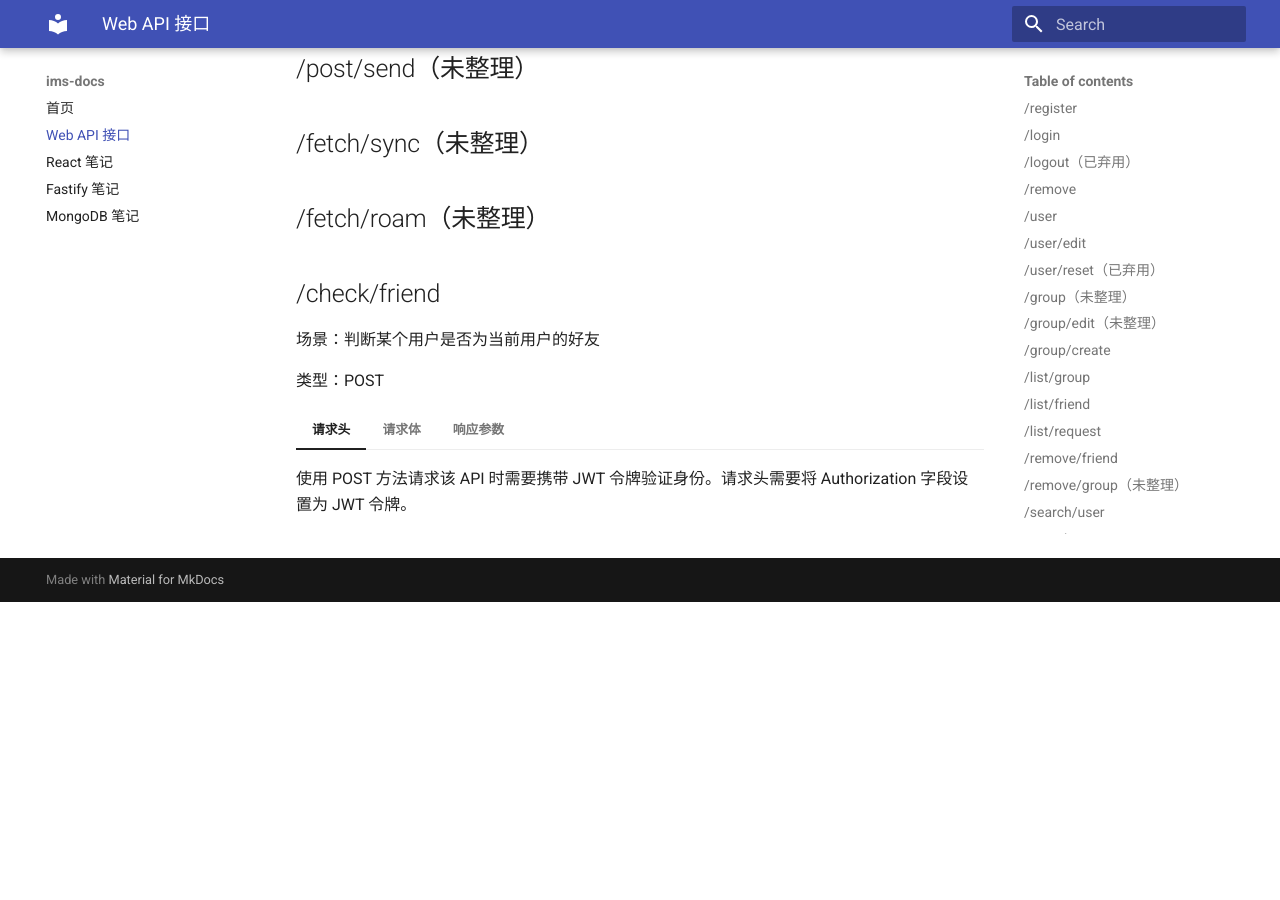
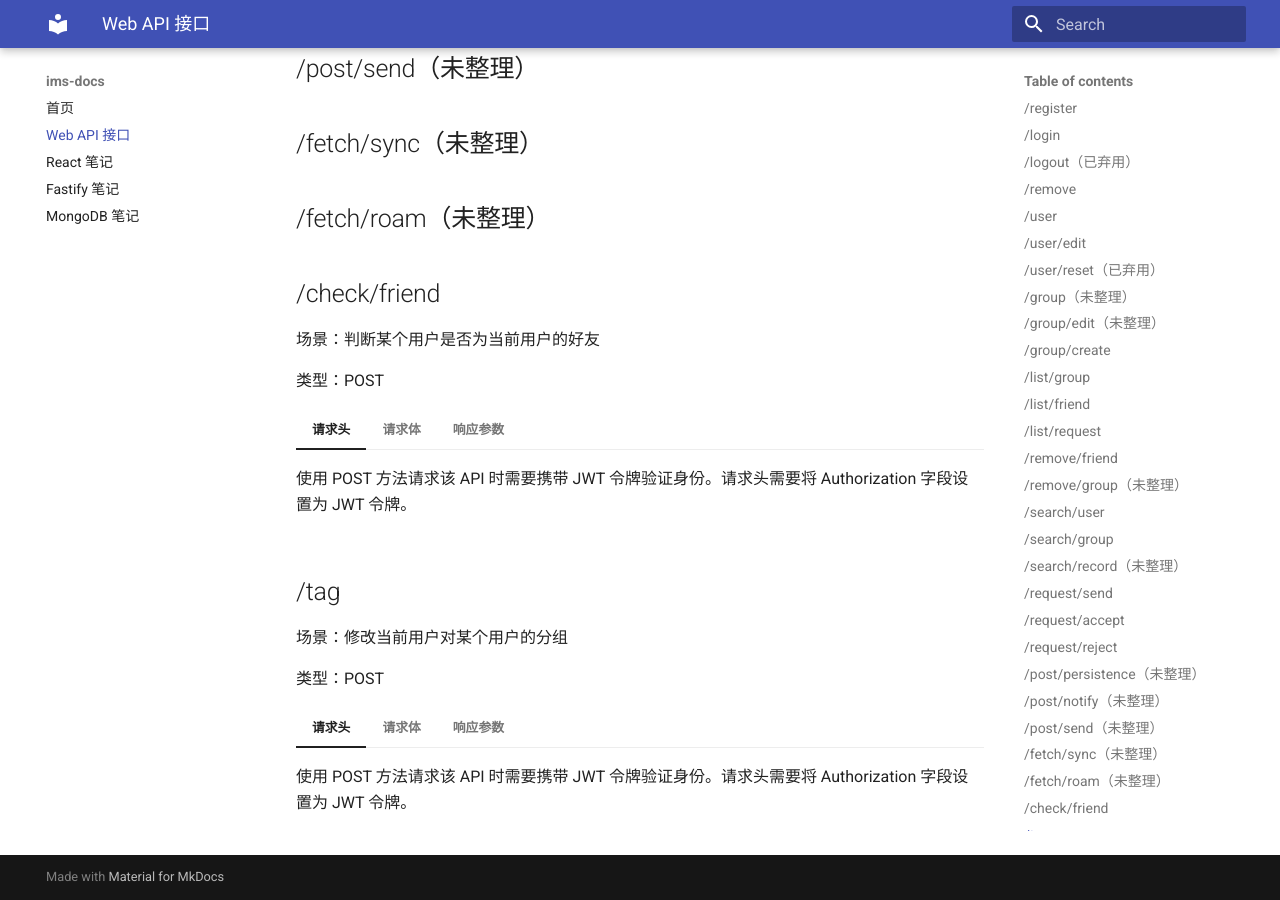
Before and after one commit to leverimmy/ims-docs, an MkDocs documentation site: the page built from docs/webapi.md, in a window 1280 px wide and 900 px high, scrolled down 8921 px. Built offline with MkDocs 1.6.1 and Material for MkDocs 9.7.7, drawn with Linux system fonts in a browser that asks for light colours; before the commit the page ends 9523 px from its top, so only the background shows below that.

Commit message:
feat: Add /tag, update /check/friend.

```diff
--- a/docs/webapi.md
+++ b/docs/webapi.md
@@ -576,11 +576,36 @@
 
     | 参数名称   | 类型   | 参数说明                                              | 参数示例                               |
     | ---------- | ------ | ----------------------------------------------------- | -------------------------------------- |
-    | username | string | 待判断用户名称 | "Jimmy"
+    | username | string | 待判断用户名称 | "Jimmy" |
 === "响应参数"
 
     | 参数名称 | 类型   | 参数说明          | 参数示例                          |
     | -------- | ------ | ----------------- | --------------------------------- |
     | result | boolean | 判断是否为好友 | true |
+    | tag | string | 对待判断用户的分组 | "Classmates" |
     | code     | number | 状态码 |  0                                 |
     | msg  | string |     返回信息              | "They are friends." |
+
+## /tag
+
+场景：修改当前用户对某个用户的分组
+
+类型：POST
+
+=== "请求头"
+
+    使用 POST 方法请求该 API 时需要携带 JWT 令牌验证身份。请求头需要将 Authorization 字段设置为 JWT 令牌。
+
+=== "请求体"
+
+    | 参数名称   | 类型   | 参数说明                                              | 参数示例                               |
+    | ---------- | ------ | ----------------------------------------------------- | -------------------------------------- |
+    | username | string | 好友名称 | "Jimmy" |
+    | tag | string | 对该用户的分组名称 | "Family" |
+
+=== "响应参数"
+
+    | 参数名称 | 类型   | 参数说明          | 参数示例                          |
+    | -------- | ------ | ----------------- | --------------------------------- |
+    | code     | number | 状态码 |  0                                 |
+    | msg  | string |     返回信息              | "They are friends." |
```
Also changed, not shown: site/search/search_index.json, site/webapi/index.html, 1 other file.
